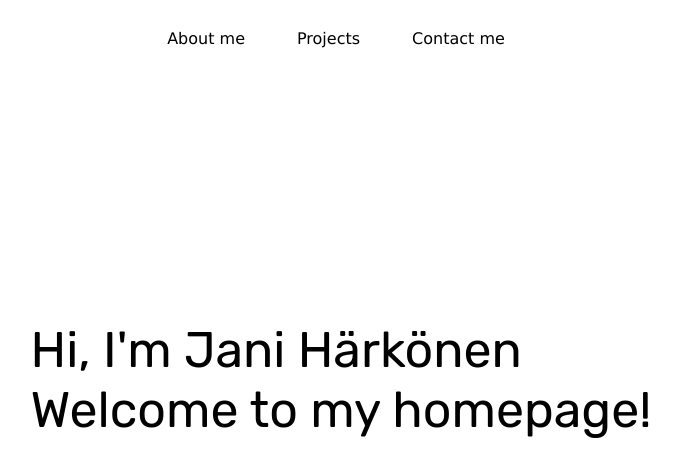
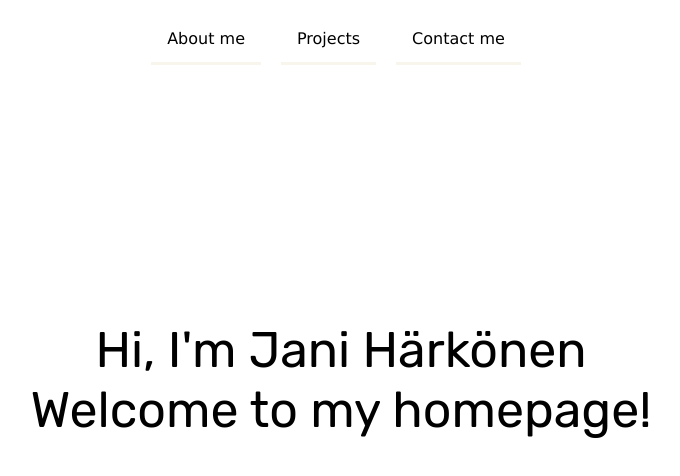
Before and after one commit to JaniHarkonen/Homepage, an Angular app: page / in a window 1280 px wide. Shown: the top 476 px of the page, without its empty margins (299-979 px from the left). Built offline with nearby package versions, Linux system fonts and the light colour scheme.

Commit message:
Added auto-transfer to the landing page.

```diff
--- a/src/app/animations/expand-collapse.anim.ts
+++ b/src/app/animations/expand-collapse.anim.ts
@@ -2,10 +2,8 @@ import { AnimationTriggerMetadata, animate, state, style, transition, trigger }
 
 export const ExpandCollapseAnimation: AnimationTriggerMetadata = trigger("expandCollapse", [
   state("expanded", style({ maxHeight: "100%" })),
-  /*state("collapsed", style({ maxHeight: "30%", overflowY: "auto" })),*/
-  /*transition("expanded => collapsed", [animate("1s ease-in")]),*/
   transition("* => expanded", [
     animate("0s", style({ overflowY: "hidden" })),
-    animate("1s ease-out")
+    animate("500ms ease-out")
   ])
 ]);
--- a/src/app/header/header.component.css
+++ b/src/app/header/header.component.css
@@ -5,8 +5,6 @@
   display: flex;
   justify-content: center;
   align-items: center;
-
-  background-color: white;
 }
 
 .site-header {
@@ -38,7 +36,7 @@
 }
 
 .site-header-button-highlight {
-  border-radius: 20px;
+  border-radius: 13px;
   padding: 10px;
 
   overflow: hidden;
@@ -47,7 +45,7 @@
 
   &:hover {
     cursor: pointer;
-    background-color: #DBDBDB;
+    background-color: #f8f5ec;
   }
 }
 
--- a/src/app/header/header.component.html
+++ b/src/app/header/header.component.html
@@ -4,7 +4,7 @@
       class="site-header-tab-button"
       *ngFor="let tabKey of order"
       [routerLink]="tabs[tabKey].routerLink"
-      [style]="isTabSelected(tabKey) ? {borderBottomColor: 'black'} : {borderBottomColor: 'white'}"
+      [style]="isTabSelected(tabKey) ? {borderBottomColor: 'black'} : {borderBottomColor: '#f8f5ec'}"
     >
       <div class="site-header-button-highlight">
         {{tabs[tabKey].caption}}
--- a/src/app/pages/landing/landing.component.css
+++ b/src/app/pages/landing/landing.component.css
@@ -3,6 +3,7 @@
 
   display: grid;
   grid-template-rows: repeat(2, 1fr);
+  text-align: center;
 }
 
 .landing-greeting-layout {
--- a/src/app/pages/landing/landing.component.html
+++ b/src/app/pages/landing/landing.component.html
@@ -2,7 +2,8 @@
   <div class="landing-greeting-layout">
     <div class="landing-greeting">
       <div class="large-text">
-        Hi, I'm Jani Härkönen <br />
+        Hi, I'm Jani Härkönen
+        <br />
         Welcome to my homepage!
       </div>
     </div>
--- a/src/app/pages/landing/landing.component.ts
+++ b/src/app/pages/landing/landing.component.ts
@@ -1,11 +1,12 @@
 import { Component } from '@angular/core';
 import { TechnologyStackComponent } from '../../components/technology-stack/technology-stack.component';
 import { TECHNOLOGIES } from '../../../assets/technologies/technologies';
+import { Router, RouterModule } from '@angular/router';
 
 @Component({
   selector: 'app-landing',
   standalone: true,
-  imports: [TechnologyStackComponent],
+  imports: [TechnologyStackComponent, RouterModule],
   templateUrl: './landing.component.html',
   styleUrl: './landing.component.css'
 })
@@ -14,6 +15,19 @@ export class LandingComponent {
     TECHNOLOGIES["angular"].id
   ];
 
+  private router: Router;
+
+  constructor(router: Router) {
+    this.router = router;
+  }
+
+  ngOnInit() {
+    setTimeout(
+      () => this.router.navigateByUrl("/about"),
+      8000
+    );
+  }
+
   public getTechnologies(): string[] {
     return this.usedTechnologies;
   }
--- a/src/styles.css
+++ b/src/styles.css
@@ -97,6 +97,8 @@ body {
   padding: 0;
   font-family: "Rubik", Verdana, Tahoma, sans-serif;
   font-size: 100%;
+  background-color: white;
+  color: black;
 }
 
 button {
@@ -169,7 +171,7 @@ address {
 .minor-divider {
   border-bottom-style: solid;
   border-bottom-width: 1px;
-  border-bottom-color: #DBDBDB;
+  border-bottom-color: #4a361c;
   margin-top: 5px;
   margin-bottom: 5px;
 }
```
